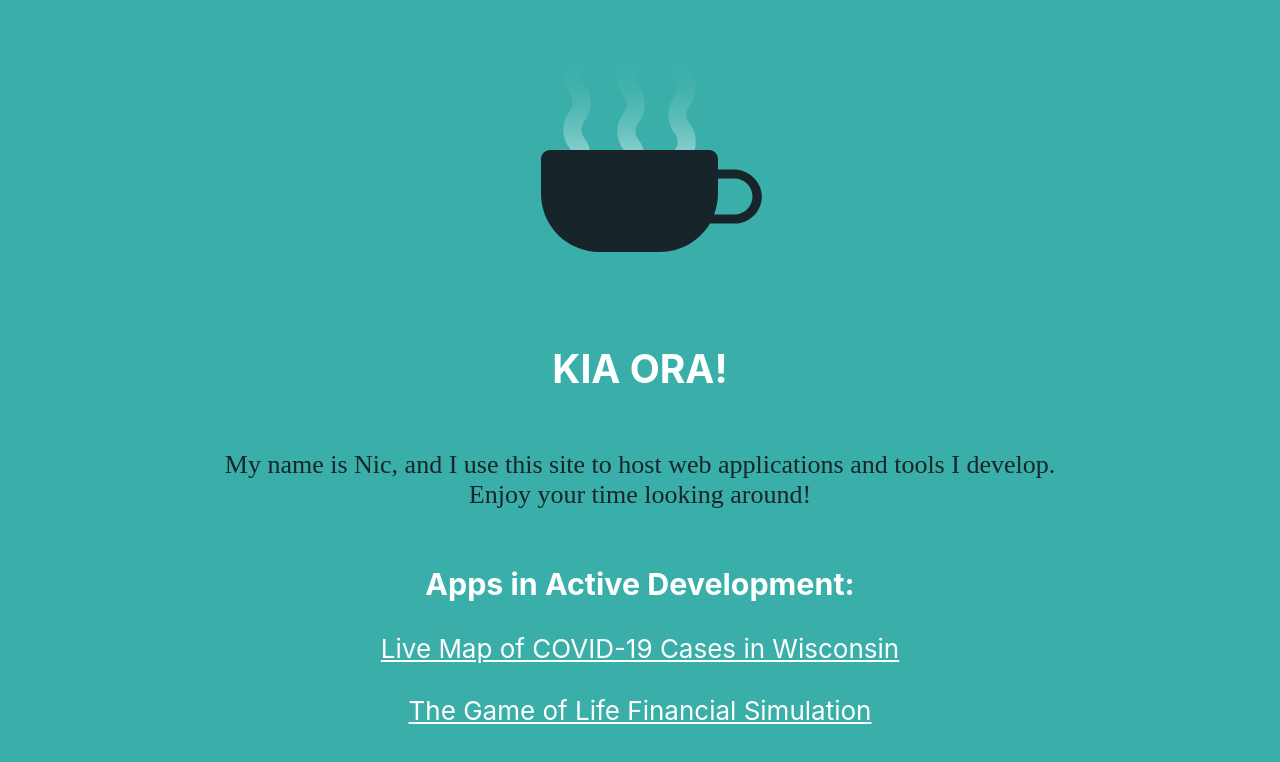
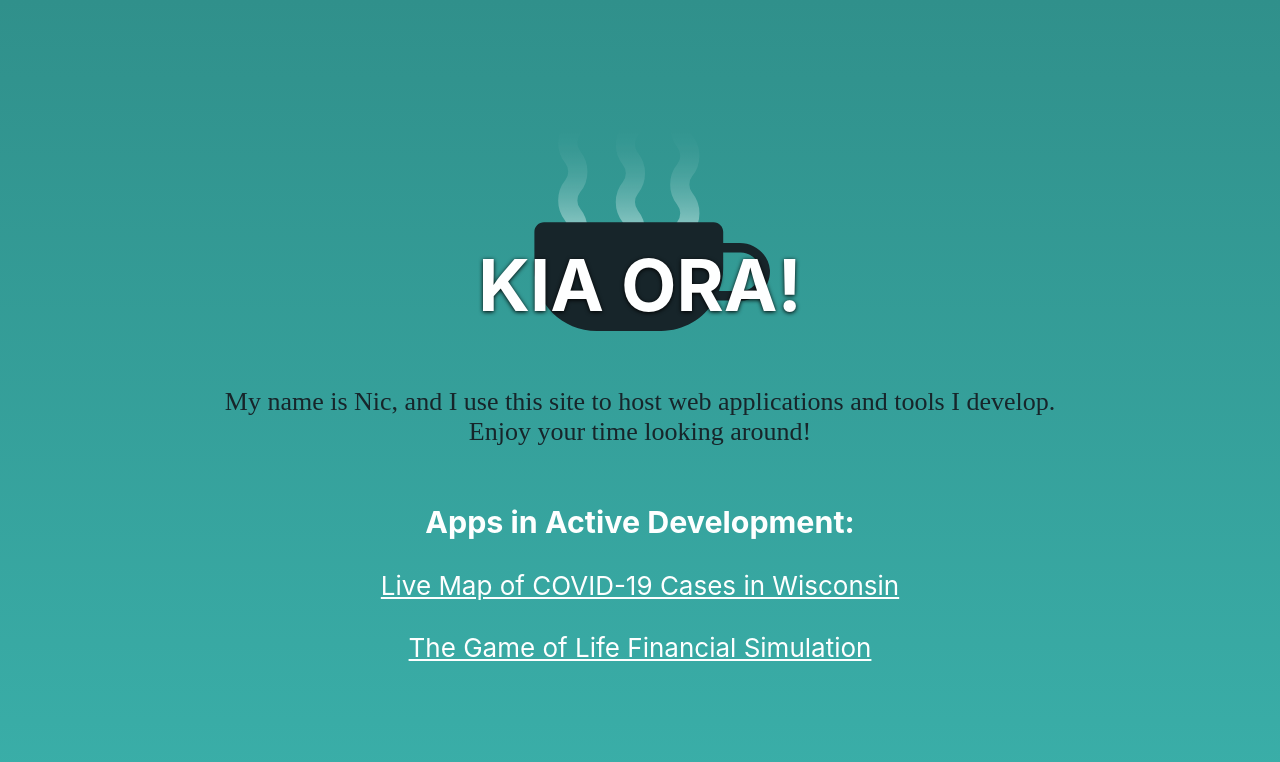
Before and after one commit to nicrmurphy/kapu-kawhe, a React (Create React App) app: page / in a window 1280 px wide. Shown: the top 762 px of the page. Built offline with nearby package versions, Linux system fonts and the light colour scheme.

Commit message:
update logo on landing page

```diff
--- a/src/App.css
+++ b/src/App.css
@@ -2,13 +2,25 @@
   text-align: center;
 }
 
+.App-logo-container {
+  /* crop coffee svg */
+  height: 33vmin;
+  overflow: hidden;
+  margin-bottom: 6vmin;
+}
+
 .App-logo {
   height: 40vmin;
-  pointer-events: none;
+  margin-bottom: -20vmin;
+}
+
+.App-logo-text {
+  font-size: 9vmin;
+  text-shadow: 0 1px 4px #000;
+  margin-top: 0;
 }
 
 .App-header {
-  background-color: #3aafa9;
   min-height: 100vh;
   display: flex;
   flex-direction: column;
@@ -16,12 +28,15 @@
   justify-content: center;
   font-size: calc(10px + 2vmin);
   color: #feffff;
+  /* background-color: #3aafa9; */
+  background-image: linear-gradient(#30908b, #3aafa9);
 }
 
 .App-body-text {
   font-family: 'Times New Roman', Times, serif;
   font-weight: normal;
-  color: #17252A;
+  color: #17252a;
+  margin-top: 0;
 }
 
 .App-link {
@@ -29,3 +44,10 @@
   /* font-weight: bold; */
   /* font-family: sans-serif; */
 }
+
+.unselectable {
+  -webkit-user-select: none; /* Safari */
+  -moz-user-select: none; /* Firefox */
+  -ms-user-select: none; /* IE10+/Edge */
+  user-select: none; /* Standard */
+}
--- a/src/routes/Main.js
+++ b/src/routes/Main.js
@@ -6,12 +6,14 @@ function Main() {
   return (
     <div className="App">
       <header className="App-header">
-        <img src={coffee} alt="coffee" />
-        <h2>KIA ORA!</h2>
+        <div className="App-logo-container">
+          <img className="App-logo unselectable" src={coffee} alt="coffee" />
+          <h1 className="App-logo-text unselectable">KIA ORA!</h1>
+        </div>
         <p className="App-body-text">
           My name is Nic, and I use this site to host web applications and tools
           I develop.
-          <br/>
+          <br />
           Enjoy your time looking around!
         </p>
         <h3>Apps in Active Development:</h3>
@@ -24,15 +26,15 @@ function Main() {
           rel="noopener noreferrer">
           Live Map of COVID-19 Cases in Wisconsin
         </a>
-        <br/>
+        <br />
         <a
           className="App-link"
           href={`https://finance-simulation.${window.location.host}/`}
           rel="noopener noreferrer">
           The Game of Life Financial Simulation
         </a>
-        <br/>
-        <br/>
+        <br />
+        <br />
       </header>
     </div>
   )
```
